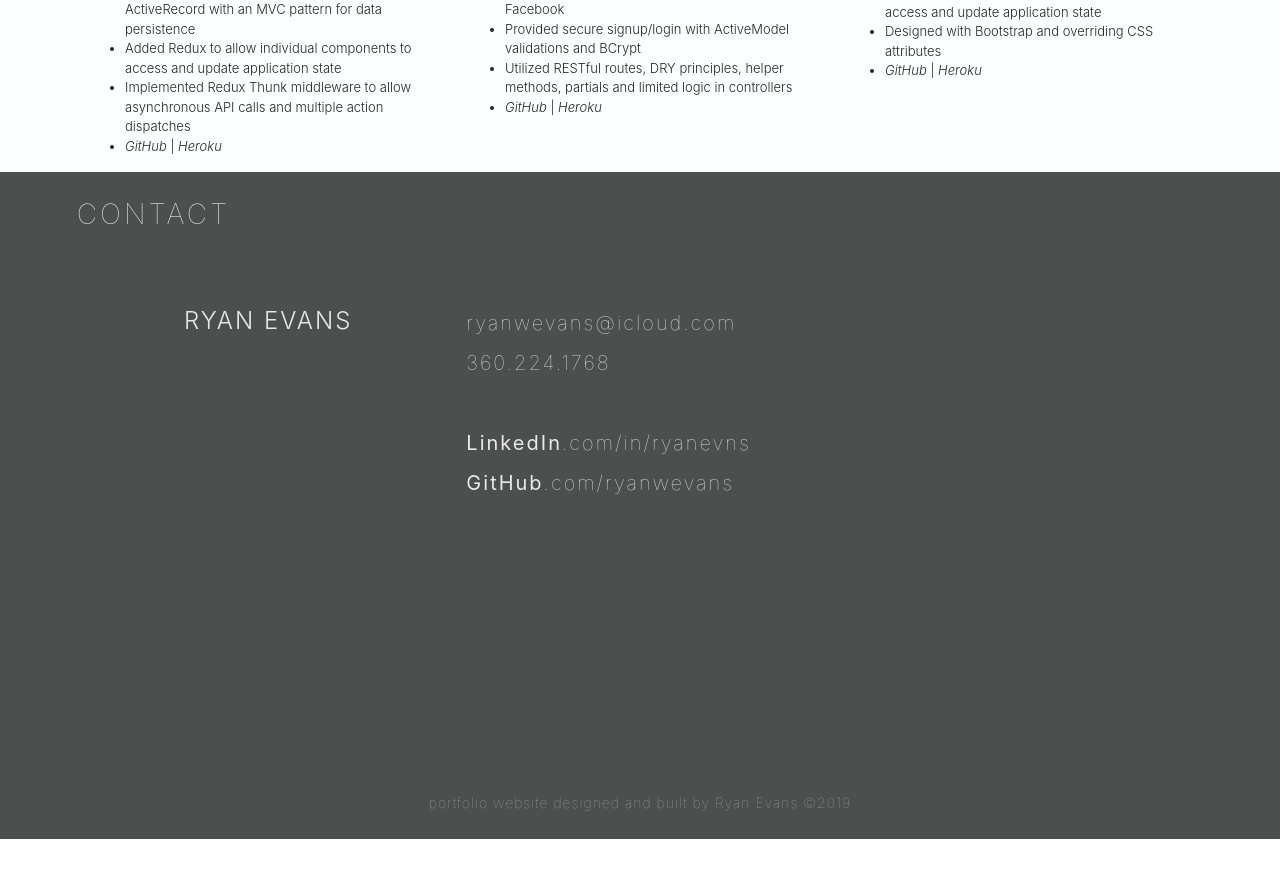
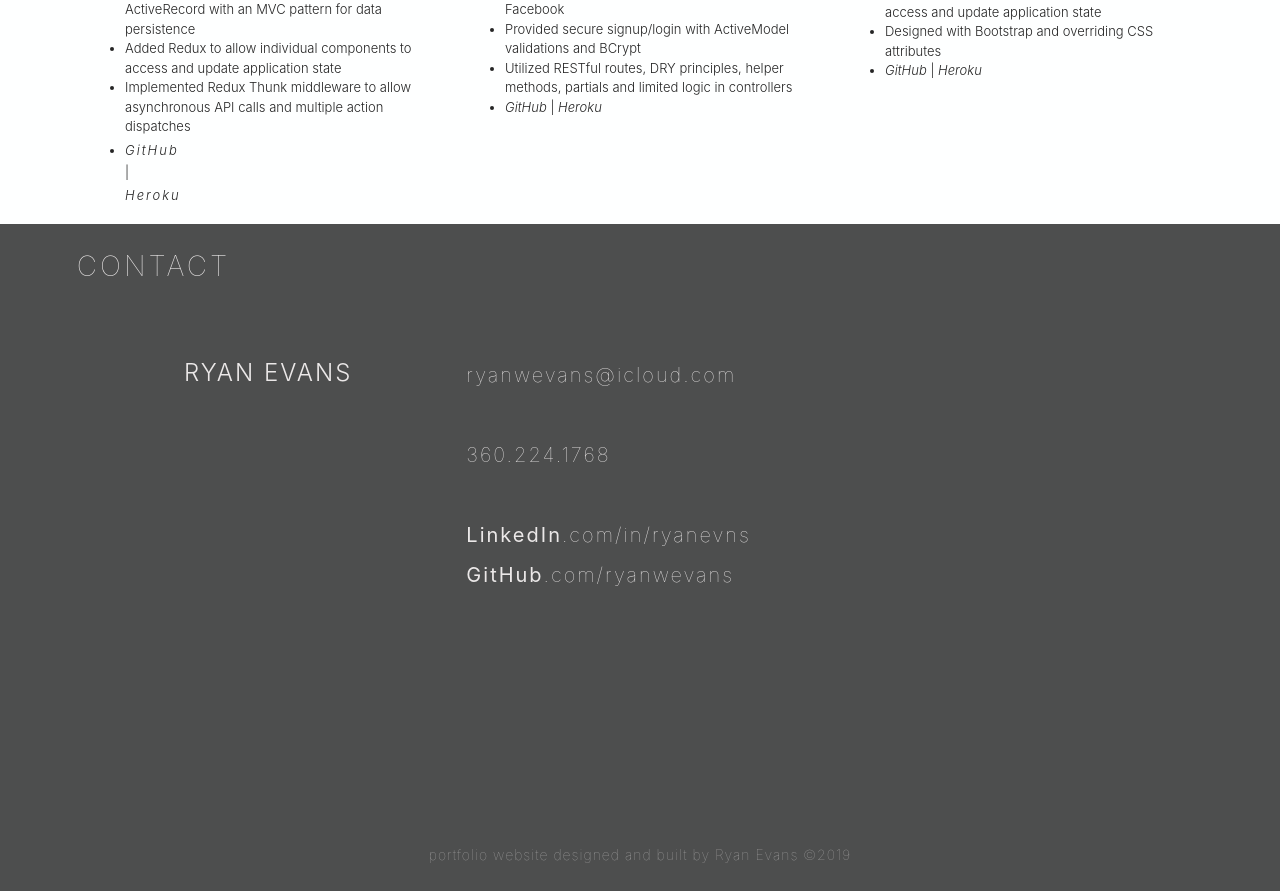
Before and after one commit to ryanwevans/portfolio-site, a React (Create React App) app: page / in a window 1280 px wide. Shown: the part 1662-2553 px from the top of the page. Before the commit the page ends 2501 px from the top, so only its background shows below. Built offline with nearby package versions, Linux system fonts and the light colour scheme.

Commit message:
Add email link; Start github and heroku link builds

```diff
--- a/src/App.css
+++ b/src/App.css
@@ -136,6 +136,17 @@
   padding-top: 2%;
 }
 
+.portfolio-links {
+  letter-spacing: 2px;
+  line-height: 200%;
+  color: rgb(37, 37, 37);
+  padding: 0px !important;
+}
+
+.portfolio-links:hover {
+  color: rgb(84, 134, 113);
+}
+
 
 
 /* Add Contact section styles */
@@ -178,6 +189,17 @@
   color: rgb(138, 184, 168);
 }
 
+.email-link {
+  letter-spacing: 2px;
+  line-height: 200%;
+  color: rgb(235, 232, 232);
+  padding: 0px !important;
+}
+
+.email-link:hover {
+  color: rgb(138, 184, 168);
+}
+
 .contact-footer {
   letter-spacing: 2px;
   text-align: center;
--- a/src/components/Contact.js
+++ b/src/components/Contact.js
@@ -13,7 +13,12 @@
                     <Row>
                         <h4 class="text-uppercase font-weight-light contact-h4">RYAN EVANS</h4>
                         <h5 className='font-weight-lighter contact-h5'>
-                        ryanwevans@icloud.com<br/>
+                        <Nav.Link
+                            className='email-link'
+                            href='mailto:ryanwevans@icloud.com'>
+                            ryanwevans@icloud.com
+                        </Nav.Link>
+                        <br/>
                         360.224.1768<br/><br/>
                         <Nav.Link
                             className='social-links'
--- a/src/components/Portfolio.js
+++ b/src/components/Portfolio.js
@@ -3,6 +3,7 @@
 import Col from 'react-bootstrap/Col';
 import Row from 'react-bootstrap/Row';
 import Image from 'react-bootstrap/Image';
+import Nav from 'react-bootstrap/Nav';
 
 const Portfolio = () => {
     return (
@@ -29,7 +30,20 @@
                                 <li>Created a Rails API and database schema using ActiveRecord with an MVC pattern for data persistence</li>
                                 <li>Added Redux to allow individual components to access and update application state</li>
                                 <li>Implemented Redux Thunk middleware to allow asynchronous API calls and multiple action dispatches</li>
-                                <li><em>GitHub</em> | <em>Heroku</em></li>
+                                <li>
+                                <Nav.Link
+                                    className='portfolio-links'
+                                    href='https://github.com/ryanwevans/happy-hive'
+                                    target='_blank'>
+                                    <em>GitHub</em>
+                                </Nav.Link> |
+                                <Nav.Link
+                                    className='portfolio-links'
+                                    href='https://happy-hive-heroku-app.heroku.com'
+                                    target='_blank'>
+                                    <em>Heroku</em>
+                                </Nav.Link>
+                                </li>
                             </ul>
                             </p>
                         </Col>
```
